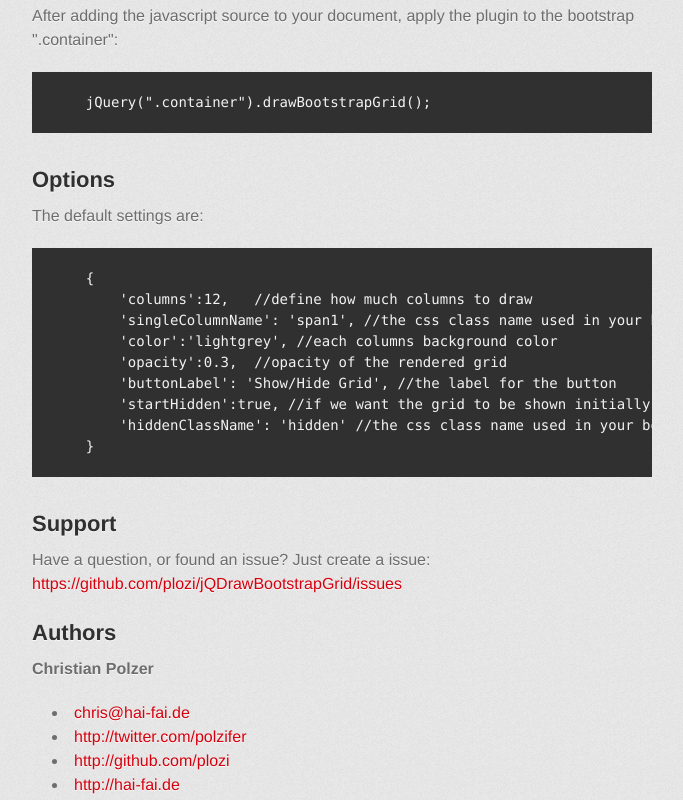
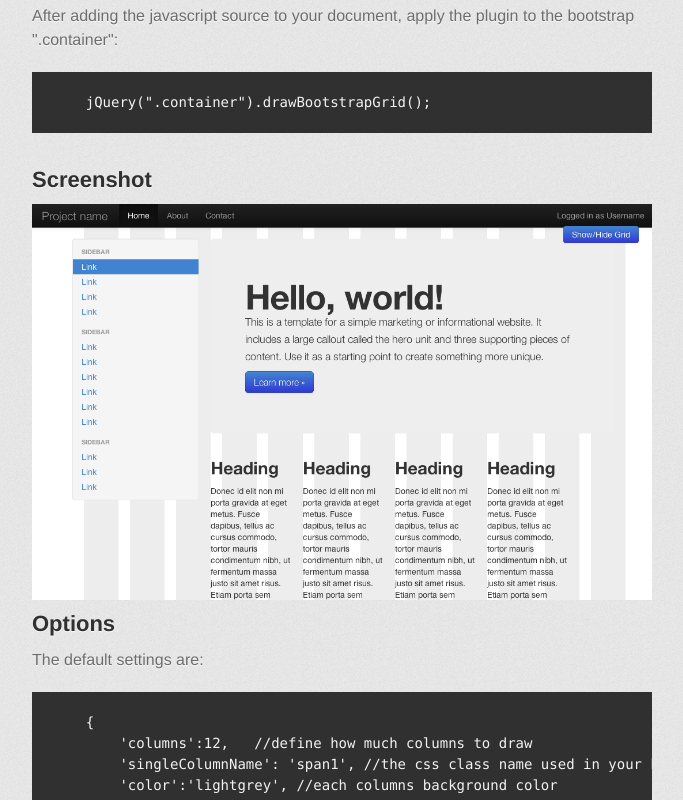
Before and after one commit to cpolzer/jQDrawBootstrapGrid, a plain HTML site: page index.html in a window 1280 px wide. Shown: the part 676-1476 px from the top of the page, without its empty margins (298-981 px from the left). Drawn offline with Linux system fonts and the light colour scheme; a web font is replaced by a local one.

Commit message:
added screenshot.

```diff
--- a/index.html
+++ b/index.html
@@ -50,6 +50,10 @@
 
 <pre><code>    jQuery(".container").drawBootstrapGrid();
 </code></pre>
+
+
+<h2>Screenshot</h2>
+            <img src="example/Bootstrap_ex_files/jQBSGrid_Screen.png" alt="screenshot of the demo site"/>
 
 <h2>Options</h2>
 
```
Also changed, not shown: example/Bootstrap_ex_files/jQBSGrid_Screen.png (added).
